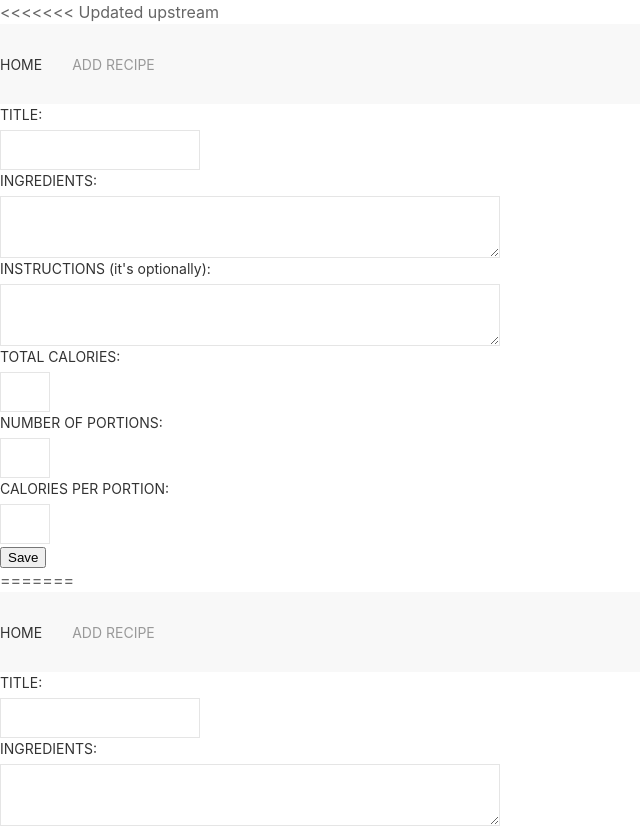
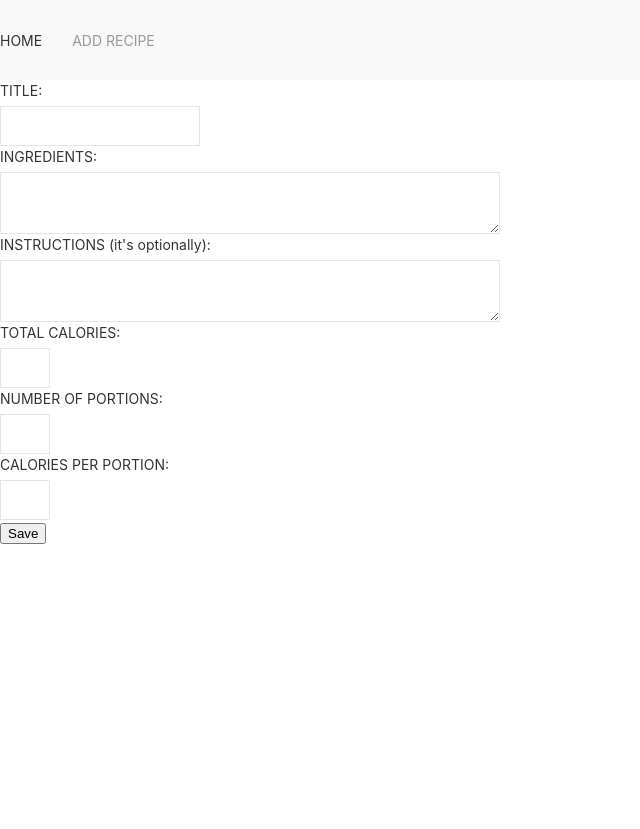
Before and after one commit to EwaTrzemzalska/zjemto, a website built with webpack: page index.html in a window 1280 px wide. Shown: the top 829 px of the page, without its empty margins (0-640 px from the left). After the commit the page ends 800 px from the top, so only its background shows below. Built offline with nearby package versions, Linux system fonts and the light colour scheme; files whose address does not match are found by name.

Commit message:
Formatting again

```diff
--- a/index.html
+++ b/index.html
@@ -17,48 +17,6 @@
 </head>
 
 <body>
-<<<<<<< Updated upstream
-    <nav class="uk-navbar-container" uk-navbar>
-        <div class="uk-navbar-left">
-            <ul class="uk-navbar-nav">
-                <li class="uk-active"><a href="index.html">Home</a></li>
-                <li><a href="addrecipe.html">Add recipe</a></li>
-            </ul>
-        </div>
-    </nav>
-
-    <form action="index.html" method="post" class="flex-container uk-form-stacked">
-      <div class="flex-item">
-        <label for="recipe-title" class="uk-form-label">TITLE:</label>
-        <input type="text" id="recipe-title" name="title" class="uk-input uk-form-controls uk-form-width-medium">
-      </div>
-      <div class="flex-item">
-        <label for="ingredients" class="uk-form-label">INGREDIENTS:</label>
-        <textarea id="ingredients" name="recipe_ingredients" class="uk-textarea uk-form-controls uk-form-width-large"></textarea>
-      </div>
-      <div class="flex-item">
-        <label for="instructions" class="uk-form-label">INSTRUCTIONS (it's optionally):</label>
-        <textarea id="instructions" name="user_instructions" class="uk-textarea uk-form-controls uk-form-width-large"></textarea>
-      </div>
-      <div class="flex-item">
-        <label for="total-cal" class="uk-form-label">TOTAL CALORIES:</label>
-        <input type="number" id="total-cal" name="tocal_calories" class="uk-input uk-form-controls uk-form-width-xsmall">
-      </div>
-      <div class="flex-item">
-        <label for="portions-number" class="uk-form-label">NUMBER OF PORTIONS:</label>
-        <input type="number" id="portions-number" name="portions_num" class="uk-input uk-form-controls uk-form-width-xsmall">
-      </div>
-      <div class="flex-item">
-        <label for="cal-per-portion" class="uk-form-label">CALORIES PER PORTION:</label>
-        <input type="number" id="cal-per-portion" name="cal_pp" class="uk-input uk-form-controls uk-form-width-xsmall">
-      </div>
-      <input type="submit" value="Save" class="mybutton">
-
-    </form>
-
-
-
-=======
   <nav class="uk-navbar-container" uk-navbar>
     <div class="uk-navbar-left">
       <ul class="uk-navbar-nav">
@@ -102,7 +60,6 @@
 
 
 
->>>>>>> Stashed changes
 
   <script src="https://cdnjs.cloudflare.com/ajax/libs/uikit/3.0.3/js/uikit.min.js"></script>
   <script src="https://cdnjs.cloudflare.com/ajax/libs/uikit/3.0.3/js/uikit-icons.min.js"></script>
```
